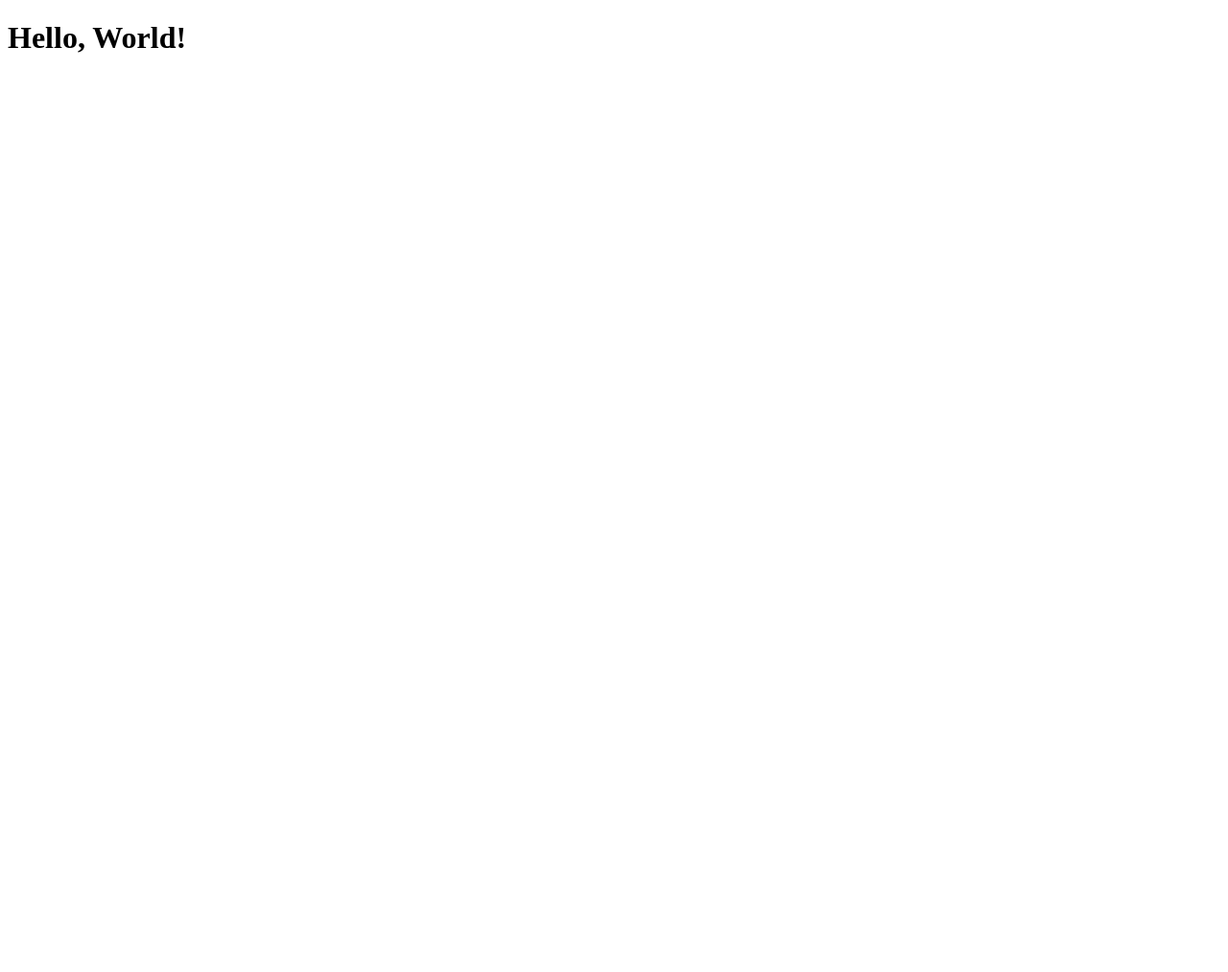
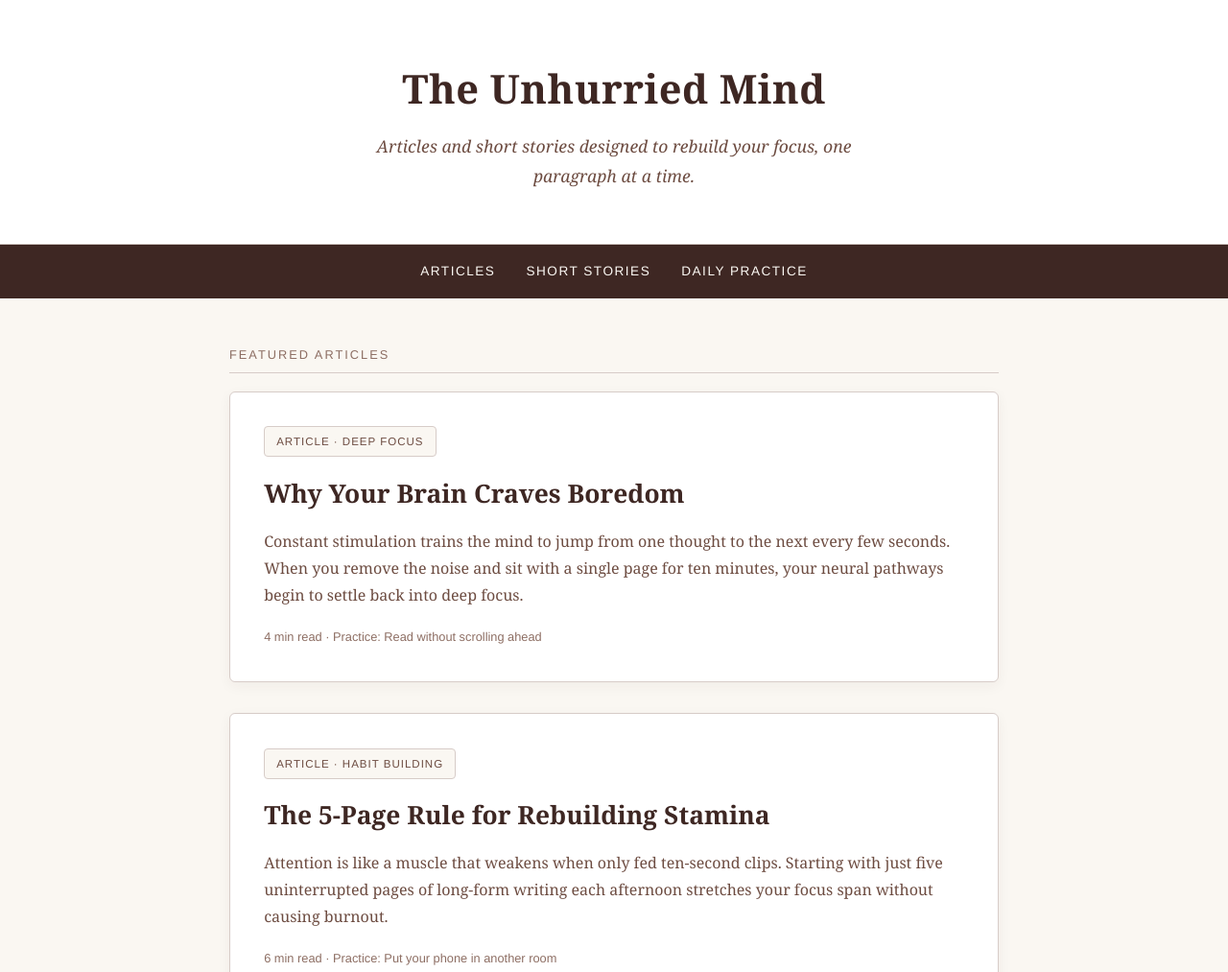
Before and after one commit to hrudaikotla-droid/Personal-Website, a plain HTML site: page index.html in a window 1280 px wide. Shown: the top 1013 px of the page at 96% size. Before the commit the page ends 800 px from the top, so only its background shows below. Drawn offline with Linux system fonts and the light colour scheme.

Commit message:
Update index.html

```diff
--- a/index.html
+++ b/index.html
@@ -1,9 +1,206 @@
 <!DOCTYPE html>
-<html>
-  <head>
-    <title>My Website</title>
-  </head>
-  <body>
-    <h1>Hello, World!</h1>
-  </body>
+<html lang="en">
+<head>
+  <meta charset="UTF-8">
+  <meta name="viewport" content="width=device-width, initial-scale=1.0">
+  <title>Slow Mind | Reclaiming Attention</title>
+  <style>
+    :root {
+      --bg-cream: #FAF7F2;
+      --card-white: #FFFFFF;
+      --brown-dark: #3E2723;
+      --brown-medium: #6D4C41;
+      --brown-light: #D7CCC8;
+      --accent-warm: #8D6E63;
+    }
+
+    * {
+      box-sizing: border-box;
+      margin: 0;
+      padding: 0;
+    }
+
+    body {
+      background-color: var(--bg-cream);
+      color: var(--brown-dark);
+      font-family: 'Georgia', serif;
+      line-height: 1.75;
+    }
+
+    header {
+      background-color: var(--card-white);
+      border-bottom: 1px solid var(--brown-light);
+      padding: 3.5rem 1.5rem;
+      text-align: center;
+    }
+
+    header h1 {
+      font-size: 2.6rem;
+      letter-spacing: 0.5px;
+      margin-bottom: 0.5rem;
+    }
+
+    header p {
+      color: var(--brown-medium);
+      font-style: italic;
+      font-size: 1.1rem;
+      max-width: 550px;
+      margin: 0 auto;
+    }
+
+    nav {
+      display: flex;
+      justify-content: center;
+      gap: 2rem;
+      padding: 1rem;
+      background-color: var(--brown-dark);
+    }
+
+    nav a {
+      color: var(--bg-cream);
+      text-decoration: none;
+      font-family: 'Helvetica Neue', sans-serif;
+      font-size: 0.85rem;
+      text-transform: uppercase;
+      letter-spacing: 1.5px;
+    }
+
+    nav a:hover {
+      color: var(--brown-light);
+    }
+
+    .container {
+      max-width: 850px;
+      margin: 3rem auto;
+      padding: 0 1.5rem;
+    }
+
+    .section-label {
+      font-family: 'Helvetica Neue', sans-serif;
+      text-transform: uppercase;
+      letter-spacing: 2px;
+      font-size: 0.8rem;
+      color: var(--accent-warm);
+      margin-bottom: 1.2rem;
+      border-bottom: 1px solid var(--brown-light);
+      padding-bottom: 0.4rem;
+    }
+
+    .card {
+      background-color: var(--card-white);
+      border: 1px solid var(--brown-light);
+      border-radius: 6px;
+      padding: 2.2rem;
+      margin-bottom: 2rem;
+      box-shadow: 0 4px 14px rgba(62, 39, 35, 0.05);
+    }
+
+    .tag {
+      display: inline-block;
+      background-color: var(--bg-cream);
+      color: var(--brown-medium);
+      font-family: 'Helvetica Neue', sans-serif;
+      font-size: 0.72rem;
+      text-transform: uppercase;
+      letter-spacing: 1px;
+      padding: 0.3rem 0.75rem;
+      border-radius: 4px;
+      margin-bottom: 0.9rem;
+      border: 1px solid var(--brown-light);
+    }
+
+    .card h2 {
+      font-size: 1.65rem;
+      margin-bottom: 0.8rem;
+    }
+
+    .card p {
+      color: var(--brown-medium);
+      margin-bottom: 1.2rem;
+    }
+
+    .story-excerpt {
+      border-left: 3px solid var(--accent-warm);
+      padding-left: 1.25rem;
+      font-style: italic;
+      color: var(--brown-dark);
+      background-color: var(--bg-cream);
+      padding: 1.2rem 1.4rem;
+      border-radius: 0 4px 4px 0;
+      margin: 1rem 0;
+    }
+
+    .read-time {
+      font-family: 'Helvetica Neue', sans-serif;
+      font-size: 0.8rem;
+      color: var(--accent-warm);
+    }
+
+    footer {
+      text-align: center;
+      padding: 2.5rem;
+      border-top: 1px solid var(--brown-light);
+      color: var(--brown-medium);
+      font-size: 0.9rem;
+      margin-top: 3rem;
+    }
+  </style>
+</head>
+<body>
+
+  <header>
+    <h1>The Unhurried Mind</h1>
+    <p>Articles and short stories designed to rebuild your focus, one paragraph at a time.</p>
+  </header>
+
+  <nav>
+    <a href="#articles">Articles</a>
+    <a href="#stories">Short Stories</a>
+    <a href="#practice">Daily Practice</a>
+  </nav>
+
+  <div class="container">
+    <div id="articles" class="section-label">Featured Articles</div>
+
+    <div class="card">
+      <span class="tag">Article · Deep Focus</span>
+      <h2>Why Your Brain Craves Boredom</h2>
+      <p>Constant stimulation trains the mind to jump from one thought to the next every few seconds. When you remove the noise and sit with a single page for ten minutes, your neural pathways begin to settle back into deep focus.</p>
+      <div class="read-time">4 min read · Practice: Read without scrolling ahead</div>
+    </div>
+
+    <div class="card">
+      <span class="tag">Article · Habit Building</span>
+      <h2>The 5-Page Rule for Rebuilding Stamina</h2>
+      <p>Attention is like a muscle that weakens when only fed ten-second clips. Starting with just five uninterrupted pages of long-form writing each afternoon stretches your focus span without causing burnout.</p>
+      <div class="read-time">6 min read · Practice: Put your phone in another room</div>
+    </div>
+
+    <div id="stories" class="section-label">Pieces of Stories</div>
+
+    <div class="card">
+      <span class="tag">Story Piece · 3 Min Immersion</span>
+      <h2>The Clockmaker of Arden Valley</h2>
+      <div class="story-excerpt">
+        "For forty years, Elias never owned a watch that ticked louder than the rain. Customers came from the city demanding chimes and alarms, yet he only handed them brass pendulums that swung at half the speed of an ordinary second. 'If you watch it closely enough,' Elias told them, 'the afternoon lasts twice as long.'"
+      </div>
+      <p>Pause here for ten seconds and picture the workshop before moving on to the next section.</p>
+      <div class="read-time">Slow Reading Exercise · Part I</div>
+    </div>
+
+    <div id="practice" class="card">
+      <span class="tag">Story Piece · 5 Min Immersion</span>
+      <h2>Letters Left on the Porch</h2>
+      <div class="story-excerpt">
+        "Every Tuesday morning, a cream-colored envelope sat weighted beneath a smooth river stone on the top step. No stamps, no return address—only three paragraphs written in dark brown ink describing a single small thing the writer had noticed in the woods the day before."
+      </div>
+      <div class="read-time">Slow Reading Exercise · Part II</div>
+    </div>
+  </div>
+
+  <footer>
+    <p>Take your time. You made it to the bottom without rushing.</p>
+  </footer>
+
+</body>
 </html>
```
